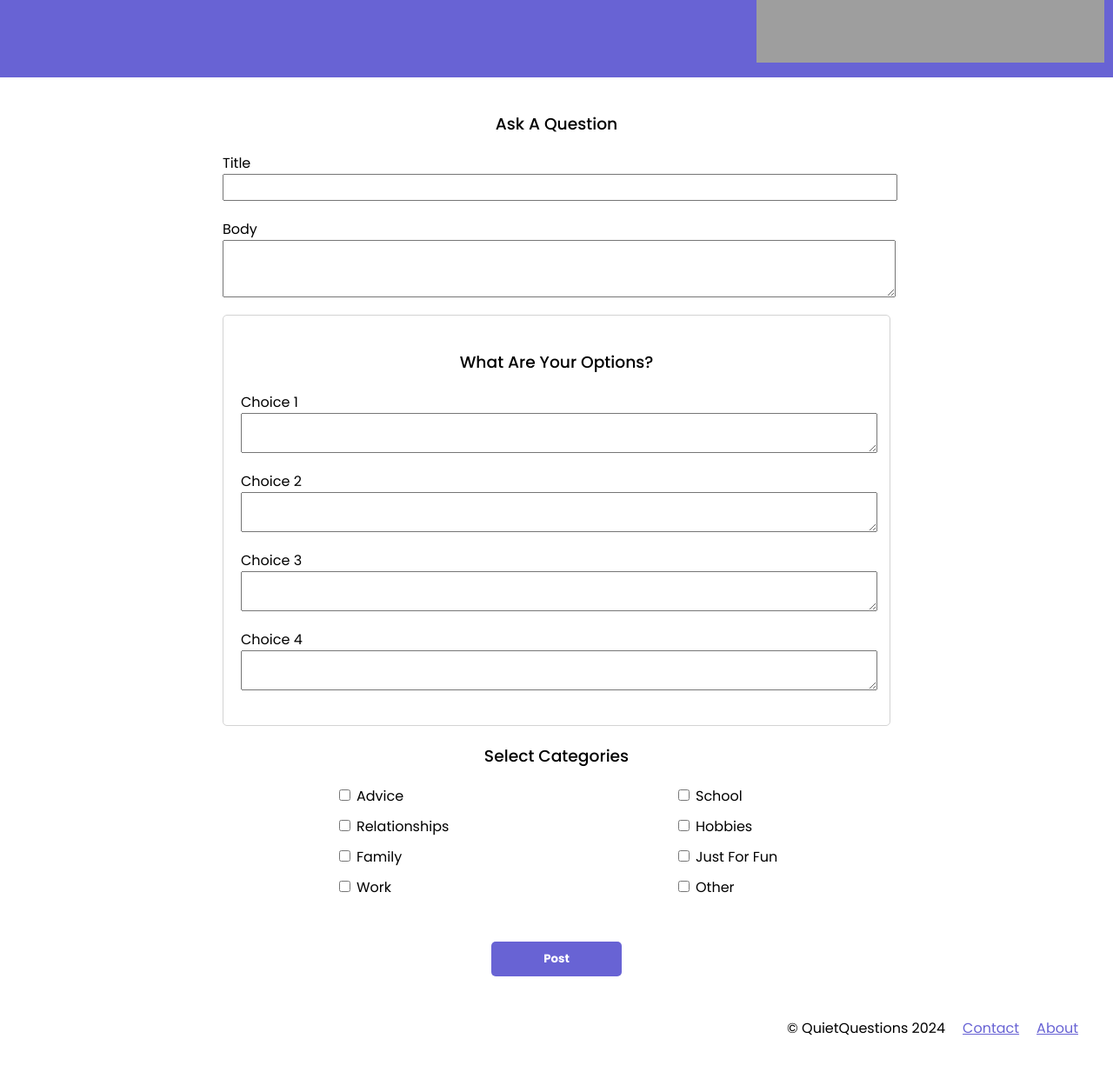
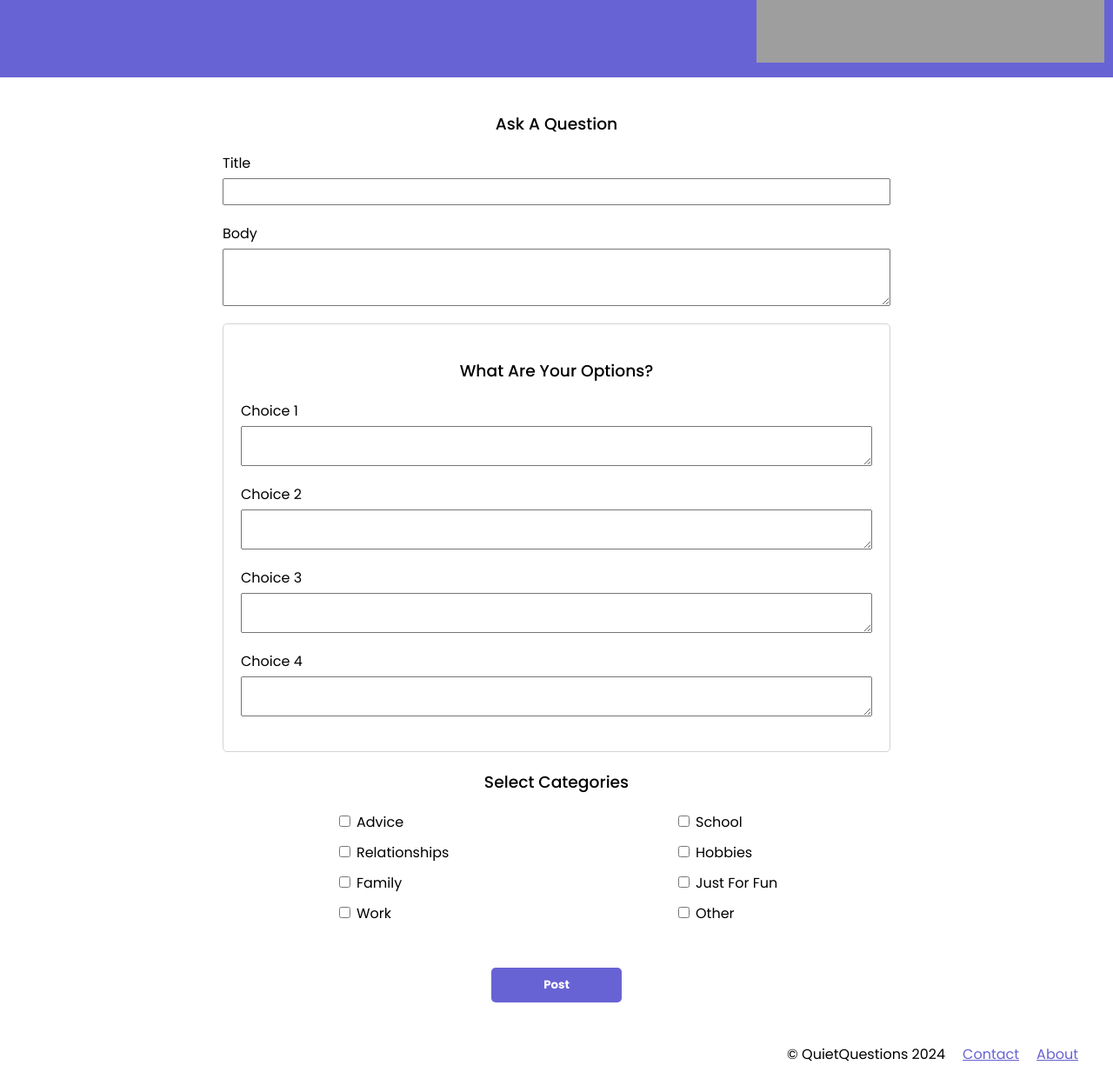
Before and after one commit to jdlandau123/QuietQuestions, a Django app: page /ask/ in a window 1280 px wide. Shown: the part 238-1471 px from the top of the page at 87% size. Before the commit the page ends 1429 px from the top, so only its background shows below. Run offline with Django 5.2, Linux system fonts and the light colour scheme; parts of the project's set-up code (start-up, migrations or seed data) failed here and were passed over; grey boxes are pictures that could not be loaded.

Commit message:
css tweaks

```diff
--- a/app/static/global.css
+++ b/app/static/global.css
@@ -28,6 +28,7 @@ p, input, li, label {
 
 input, textarea, button {
   font-family: inherit;
+  box-sizing: border-box;
 }
 
 footer {
@@ -145,6 +146,7 @@ footer > a {
   flex-direction: column;
   align-items: flex-start;
   margin-bottom: 20px;
+  margin-top: 5px;
 }
 
 .category-tag {
```
